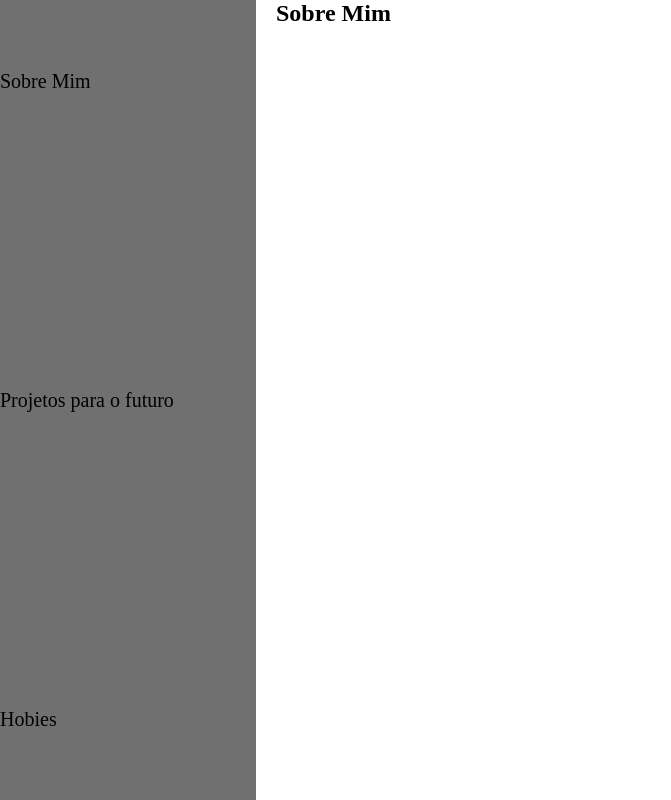
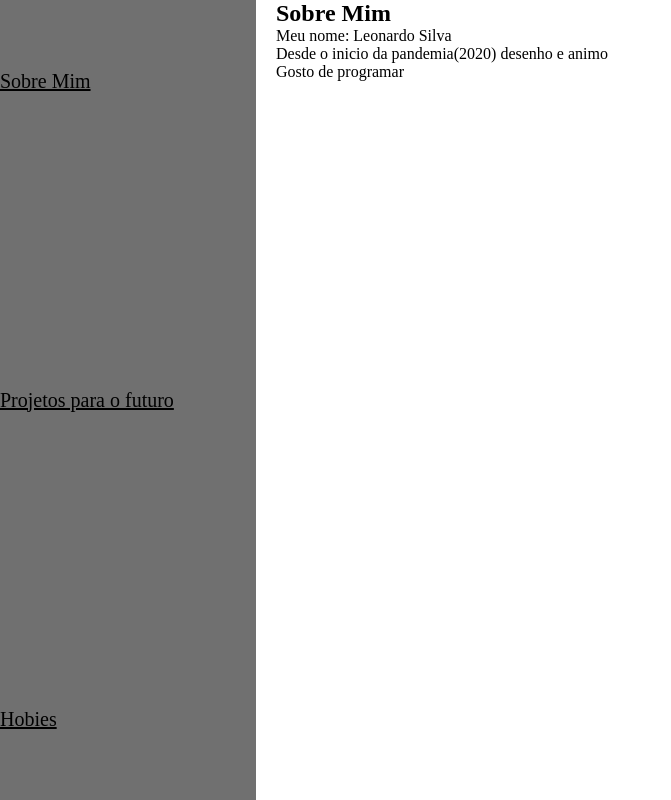
Before and after one commit to 12400017-cell/python, a Flask app: page / in a window 1280 px wide. Shown: the whole page, without its empty margins (0-671 px from the left). Run offline with Flask 3, Linux system fonts and the light colour scheme.

Commit message:
Atividade 4(1/2)

```diff
--- a/atv/Atv4_5_menuLateral/static/css/style.css
+++ b/atv/Atv4_5_menuLateral/static/css/style.css
@@ -18,5 +18,11 @@ nav{
 a{
     font-size: 20px;
     color: black;
-    text-decoration: none
 }
+a:hover{
+    color: white;
+}
+
+p{
+    font-size: 18;
+}
--- a/atv/Atv4_5_menuLateral/templates/home.html
+++ b/atv/Atv4_5_menuLateral/templates/home.html
@@ -10,3 +10,8 @@
 {%block header%}
     Sobre Mim
 {%endblock%}
+{%block section%}
+    Meu nome: Leonardo Silva <br>
+    Desde o inicio da pandemia(2020) desenho e animo <br>
+    Gosto de programar
+{%endblock%}
```
Also changed, not shown: atv/Atv4_5_menuLateral/templates/page1.html (+9 -0 lines), atv/Atv4_5_menuLateral/templates/page2.html (+12 -0 lines).
